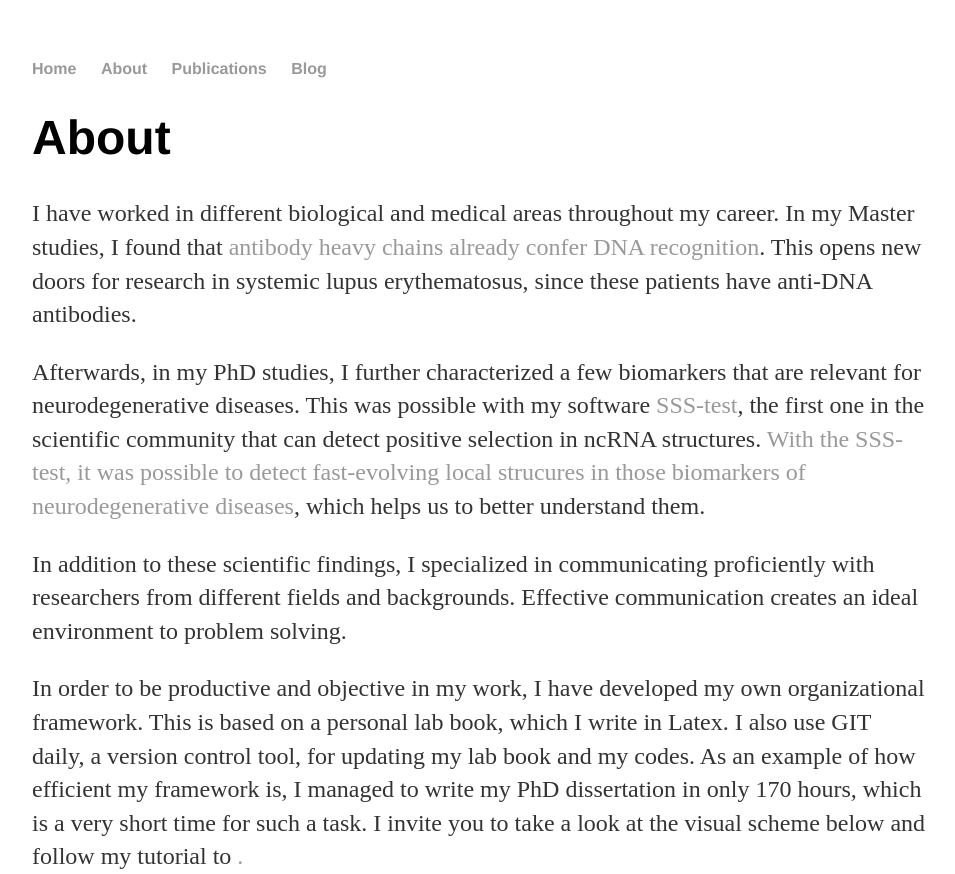
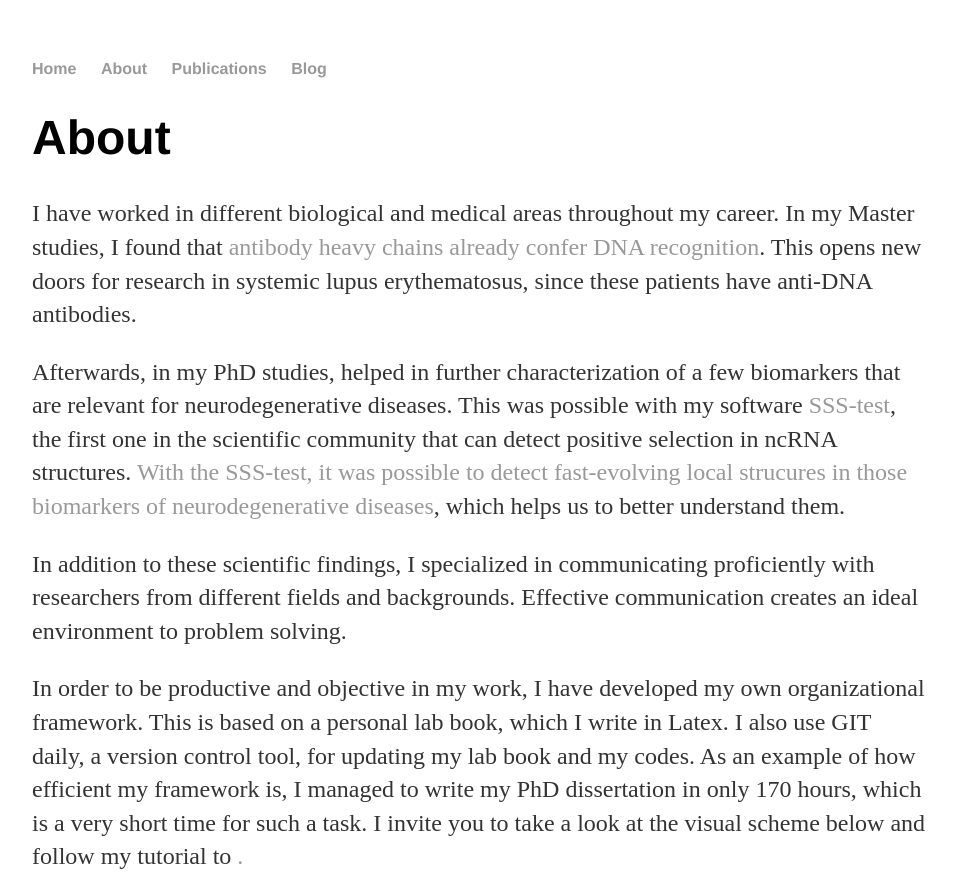
Before and after one commit to waltercostamb/waltercostamb.github.io, a Jekyll site: the page built from about/index.html, in a window 1280 px wide, cut to the strip 0-874 px from the top of the page. Shown: the whole strip, without its empty margins (160-1115 px from the left). Built offline with Jekyll 4.4.1, drawn with Linux system fonts in a browser that asks for light colours.

Commit message:
Update index.html

```diff
--- a/about/index.html
+++ b/about/index.html
@@ -9,7 +9,7 @@ title: Maria Beatriz Walter Costa, Bioinformatician
 		<a href="https://journals.plos.org/plosone/article?id=10.1371/journal.pone.0072625">antibody heavy chains already confer DNA recognition</a>.
 		This opens new doors for research in systemic lupus erythematosus, since these patients have anti-DNA antibodies.</p>
 
-	<p>Afterwards, in my PhD studies, I further characterized a few biomarkers that are relevant for neurodegenerative
+	<p>Afterwards, in my PhD studies, helped in further characterization of a few biomarkers that are relevant for neurodegenerative
 		diseases. This was possible with my software
 		<a href="https://github.com/waltercostamb/SSS-test">SSS-test</a>,
 		the first one in the scientific community that can detect positive selection in ncRNA structures.
```
